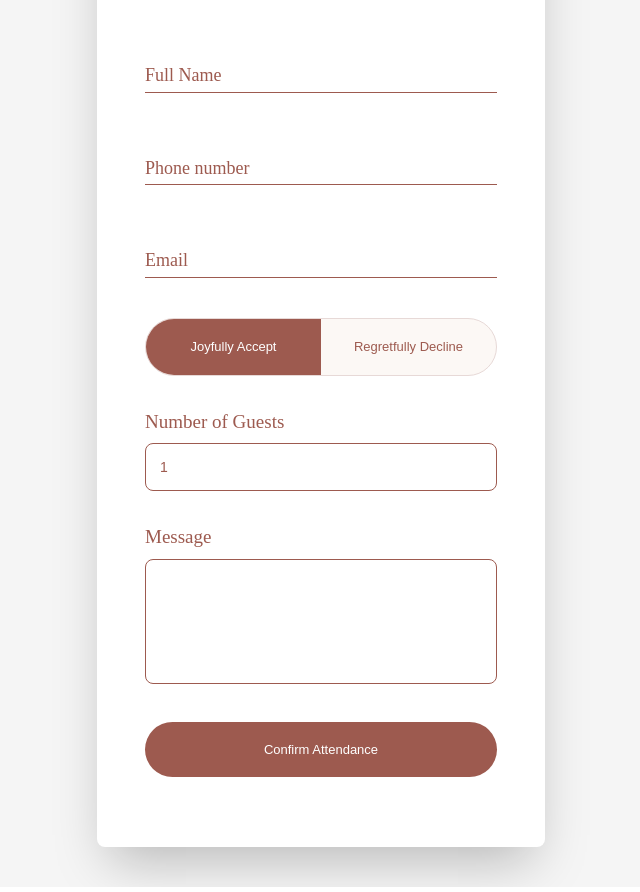
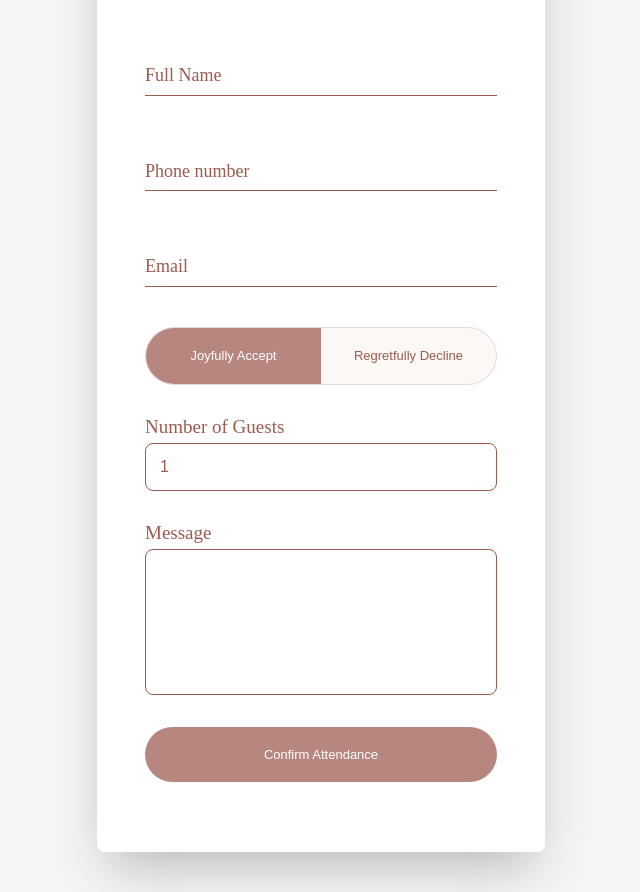
Before and after one commit to vercelsetup-pat/fatimaomar-wedding, a SvelteKit app: page / in a window 1280 px wide. Shown: the part 2220-3112 px from the top of the page, without its empty margins (319-959 px from the left). Built offline with nearby package versions, Linux system fonts and the light colour scheme; a web font is replaced by a local one.

Commit message:
css clean up

```diff
--- a/src/routes/layout.css
+++ b/src/routes/layout.css
@@ -1,17 +1,36 @@
 @import 'tailwindcss';
 
-:root{
+:root {
     --primary: #9D5A4F;
     --secondary: #B6867F;
-    --accent: white;
+    --rose: #B98983;
+    --cream: #FCF8F5;
+    --white: #FFFFFF;
 
     --font-size-title: 200px;
     --font-weight-regular: 400;
 }
 
+
+html {
+    width: 100%;
+    overflow-x: hidden;
+}
+
+body {
+    margin: 0;
+    padding: 0;
+    width: 100%;
+    min-height: 100%;
+    background: var(--white);
+    color: var(--primary);
+    overflow-x: hidden;
+}
+
+
 .h1 {
     font-family: "Italianno", cursive;
-    font-size:50px;
+    font-size: 50px;
     line-height: 1;
 }
 
@@ -25,247 +44,177 @@
 .rsvp-section {
     width: 100%;
     min-height: 100vh;
-
     background: var(--white);
-
     color: var(--primary);
 }
-
 
 .rsvp-container {
     width: 100%;
     max-width: 420px;
-
     margin: 0 auto;
-
     padding: 55px 34px 70px;
+    box-sizing: border-box;
 }
-
-
-/* =========================
-   HEADER
-   ========================= */
 
 .rsvp-header {
     text-align: center;
 }
 
-
 .rsvp-eyebrow {
     margin: 0;
-
     font-family: Arial, sans-serif;
     font-size: 11px;
     font-weight: 400;
     line-height: 1.4;
-
     color: var(--primary);
-
-    letter-spacing: 0;
 }
-
 
 .rsvp-header h1 {
     margin: 10px 0 12px;
-
     font-family: "Italianno", cursive;
-
     font-size: 52px;
     font-weight: 400;
     line-height: 0.9;
-
     color: var(--primary);
 }
 
-
 .rsvp-description {
     margin: 0;
-
     font-family: Arial, sans-serif;
     font-size: 11px;
     font-weight: 400;
     line-height: 1.45;
-
     color: var(--primary);
 }
 
-
-/* =========================
-   NAME / PHONE / EMAIL
-   ========================= */
-
 .form-input {
+    display: block;
     width: 100%;
-
+    box-sizing: border-box;
     appearance: none;
     -webkit-appearance: none;
-
     background: transparent !important;
-
     border: none;
     border-bottom: 1.5px solid var(--primary);
-
     padding: 1.4rem 0 0.5rem;
-
     color: var(--primary);
-
     outline: none;
     box-shadow: none;
-
+    border-radius: 0;
     font-family: Arial, sans-serif;
-    font-size: 14px;
-
+    font-size: 16px;
+    font-weight: 400;
     transition: border-color 0.25s ease;
 }
 
-
 .form-input:focus {
     background: transparent !important;
-
     border-bottom-color: var(--primary);
-
     outline: none;
     box-shadow: none;
 }
 
-
 .form-label {
     position: absolute;
-
     left: 0;
     top: 1.35rem;
-
     color: var(--primary);
-
     font-family: "Italianno", cursive;
     font-size: 18px;
     font-weight: 400;
-
     pointer-events: none;
-
     transform-origin: left top;
-
     transition:
         transform 0.25s ease,
         color 0.25s ease;
 }
 
-
 .form-input:focus + .form-label,
 .form-input:not(:placeholder-shown) + .form-label {
     transform: translateY(-1rem) scale(0.8);
+    color: var(--primary);
 }
-
-
-/* =========================
-   ATTENDANCE
-   ========================= */
 
 .attendance-tabs {
     display: flex;
-
     width: 100%;
-
     height: 58px;
-
     border: 1px solid #E7D9D7;
     border-radius: 999px;
-
     overflow: hidden;
-
-    background: #FCF8F5;
+    background: var(--cream);
 }
-
 
 .attendance-tabs button {
     flex: 1;
-
+    width: 50%;
     height: 100%;
-
+    margin: 0;
+    padding: 0;
     border: none;
-
     background: transparent;
-
     color: var(--primary);
-
     font-family: Arial, sans-serif;
     font-size: 13px;
     font-weight: 400;
-
+    text-align: center;
+    white-space: nowrap;
     cursor: pointer;
-
-    white-space: nowrap;
-
     transition:
         background-color 0.25s ease,
         color 0.25s ease;
 }
 
-
 .attendance-tabs button.active {
-    background: var(--primary);
-
-    color: white;
+    background: var(--secondary);
+    color: var(--white);
 }
 
+.attendance-tabs button:focus {
+    outline: none;
+}
 
-/* =========================
-   NUMBER OF GUESTS
-   ========================= */
 
 .guest-field {
     width: 100%;
 }
 
-
 .guest-field label,
 .message-field label {
     display: block;
-
-    margin-bottom: 7px;
-
+    margin: 0 0 7px;
     color: var(--primary);
-
     font-family: "Italianno", cursive;
     font-size: 19px;
     font-weight: 400;
+    line-height: 1;
 }
 
-
 .guest-field input {
+    display: block;
     width: 100%;
-
     height: 48px;
-
+    box-sizing: border-box;
     padding: 0 14px;
-
-    background: transparent;
-
+    background: transparent !important;
     border: 1.5px solid var(--primary);
     border-radius: 8px;
-
     color: var(--primary);
-
+    outline: none;
     font-family: Arial, sans-serif;
-    font-size: 14px;
-
-    outline: none;
-
+    font-size: 16px;
+    font-weight: 400;
     transition:
-        box-shadow 0.25s ease,
-        border-color 0.25s ease;
+        border-color 0.25s ease,
+        box-shadow 0.25s ease;
 }
-
 
 .guest-field input:focus {
     border-color: var(--primary);
-
+    outline: none;
     box-shadow:
         0 0 0 3px rgba(157, 90, 79, 0.08);
 }
-
-
-/* Remove number arrows */
 
 .guest-field input::-webkit-inner-spin-button,
 .guest-field input::-webkit-outer-spin-button {
@@ -277,136 +226,141 @@
     appearance: textfield;
 }
 
-
-/* =========================
-   MESSAGE
-   ========================= */
-
 .message-field {
     width: 100%;
 }
 
-
 .message-field textarea {
+    display: block;
     width: 100%;
-
     min-height: 125px;
-
+    box-sizing: border-box;
     padding: 12px 14px;
-
-    background: transparent;
-
+    background: transparent !important;
     border: 1.5px solid var(--primary);
     border-radius: 8px;
-
     color: var(--primary);
-
+    outline: none;
+    resize: none;
     font-family: Arial, sans-serif;
-    font-size: 13px;
+    font-size: 16px;
+    font-weight: 400;
     line-height: 1.5;
-
-    outline: none;
-
-    resize: none;
-
     transition:
-        box-shadow 0.25s ease,
-        border-color 0.25s ease;
+        border-color 0.25s ease,
+        box-shadow 0.25s ease;
 }
-
 
 .message-field textarea:focus {
     border-color: var(--primary);
-
+    outline: none;
     box-shadow:
         0 0 0 3px rgba(157, 90, 79, 0.08);
 }
 
-
-/* =========================
-   SUBMIT
-   ========================= */
-
 .submit-button {
     display: block;
-
     width: 100%;
     height: 55px;
-
+    margin-left: auto;
+    margin-right: auto;
+    padding: 0;
     border: none;
     border-radius: 999px;
-
-    background: var(--primary);
-
-    color: white;
-
+    background: var(--secondary);
+    color: var(--white);
     font-family: Arial, sans-serif;
     font-size: 13px;
     font-weight: 400;
-
+    text-align: center;
     cursor: pointer;
-
     transition:
         background-color 0.25s ease,
         transform 0.2s ease;
 }
 
-
 .submit-button:hover {
     background: #A96559;
 }
-
 
 .submit-button:active {
     transform: scale(0.99);
 }
 
-
-/* =========================
-   MOBILE
-   ========================= */
+.submit-button:focus {
+    outline: none;
+}
 
 @media (max-width: 500px) {
 
     .rsvp-container {
+        width: 100%;
         max-width: 420px;
-
         padding: 48px 34px 65px;
     }
 
-
     .rsvp-eyebrow {
         font-size: 10px;
+        line-height: 1.4;
     }
-
 
     .rsvp-header h1 {
         font-size: 48px;
     }
 
-
     .rsvp-description {
         font-size: 10px;
+        line-height: 1.45;
     }
-
 
     .form-label {
         font-size: 17px;
     }
 
+    .form-input {
+        font-size: 16px;
+    }
+
+    .guest-field input {
+        font-size: 16px;
+    }
+
+    .message-field textarea {
+        font-size: 16px;
+    }
+
+    .attendance-tabs {
+        height: 58px;
+    }
 
     .attendance-tabs button {
         font-size: 12px;
     }
+
+    .guest-field label,
+    .message-field label {
+        font-size: 18px;
+    }
+
+    .submit-button {
+        height: 55px;
+        font-size: 13px;
+    }
 }
 
-@media (max-width: 500px){
-    .h1{
-        font-size:40px;
+
+@media (max-width: 360px) {
+
+    .rsvp-container {
+        padding-left: 25px;
+        padding-right: 25px;
     }
 
-    .h2{
-        font-size: 10px;
-         line-height: 1.35;
+    .rsvp-header h1 {
+        font-size: 44px;
+    }
+
+    .attendance-tabs button {
+        font-size: 11px;
     }
 }
```
